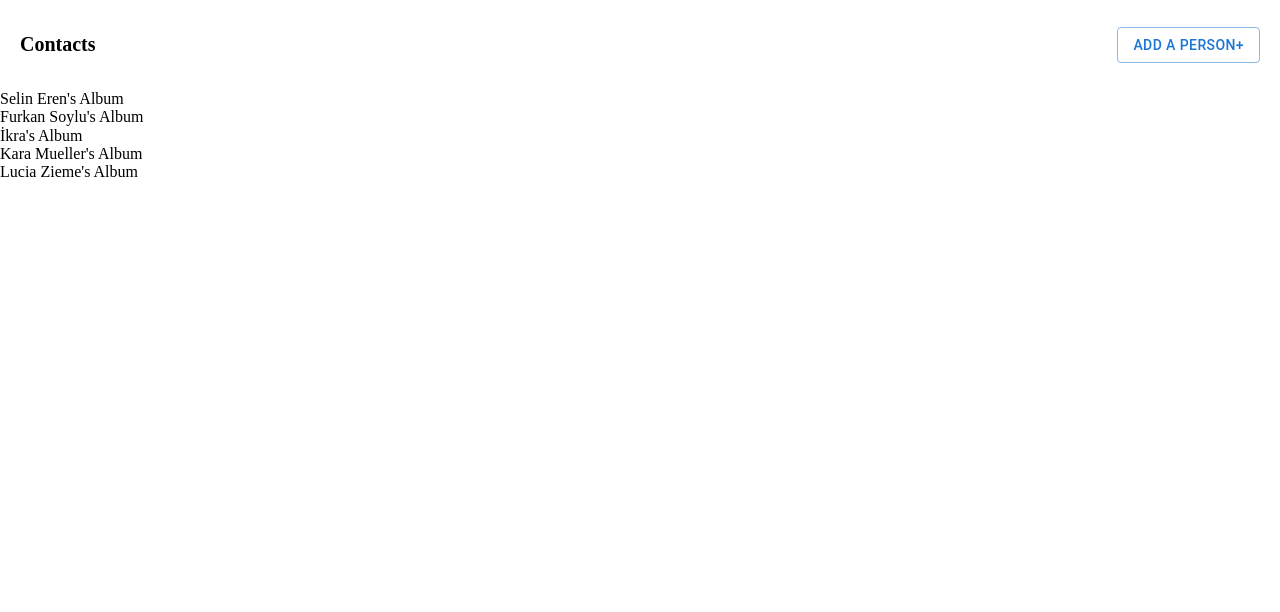
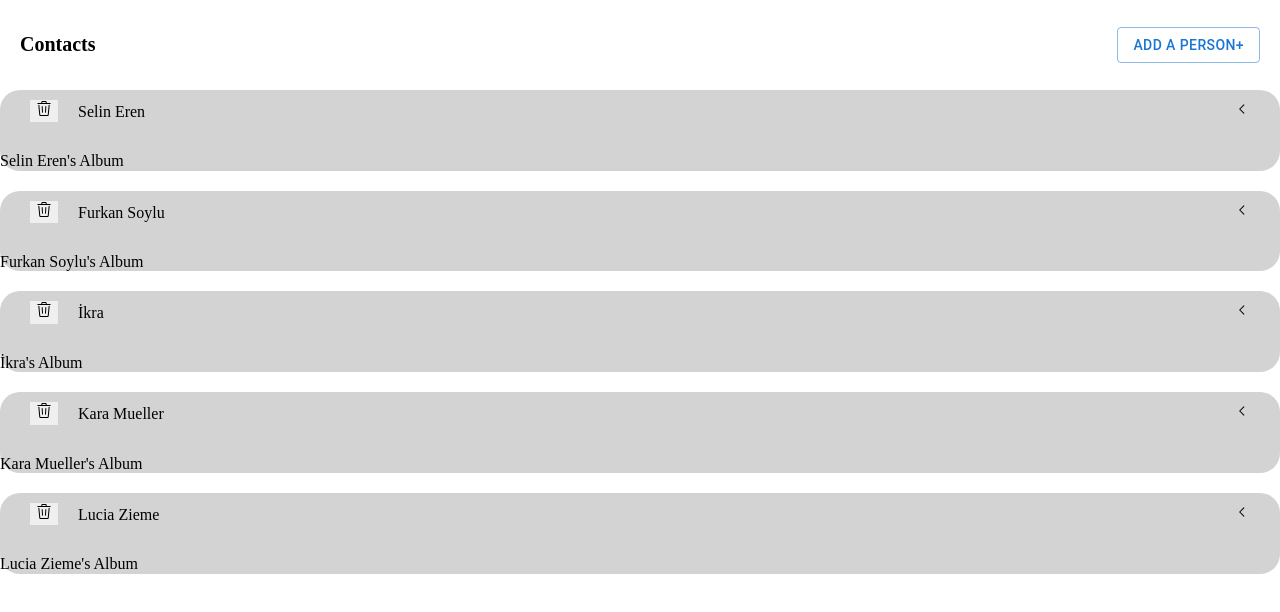
Before and after one commit to furkansylu97/ReduxToolkitQueryProject, a React (Vite) app in the folder ReduxToolkitQueryProject/: page / in a window 1280 px wide. Shown: the top 612 px of the page. Built offline with nearby package versions, Linux system fonts and the light colour scheme; data requests are answered from the project's data file.

Commit message:
Html and Css Edits were performed

```diff
--- a/ReduxToolkitQueryProject/src/App.css
+++ b/ReduxToolkitQueryProject/src/App.css
@@ -8,3 +8,16 @@
 .TopArrangement h1{
     font-size: 20px;
 }
+
+.panelDiv {
+  background-color: lightgrey;
+  border-radius: 20px;
+}
+
+.contentsWrapper {
+    display: flex;
+    justify-content: space-between;
+    align-items: center;
+    margin: 20px;
+    padding: 10px;
+}
--- a/ReduxToolkitQueryProject/src/components/ExpandablePanel.jsx
+++ b/ReduxToolkitQueryProject/src/components/ExpandablePanel.jsx
@@ -1,11 +1,19 @@
-import React from 'react'
+import React from "react";
+import { GoChevronLeft, GoChevronDown } from "react-icons/go";
 
-function ExpandablePanel({children}) {
+function ExpandablePanel({ header, children }) {
   return (
-    <div>
-        {children}
+    <div className="panelDiv">
+      <div className="contentsWrapper">
+        <div className="topArrangement">{header}</div>
+        <div>
+          <GoChevronLeft />
+        </div>
+      </div>
+
+      {children}
     </div>
-  )
+  );
 }
 
-export default ExpandablePanel
+export default ExpandablePanel;
--- a/ReduxToolkitQueryProject/src/components/UsersListItem.jsx
+++ b/ReduxToolkitQueryProject/src/components/UsersListItem.jsx
@@ -1,11 +1,22 @@
 import React from 'react'
 import ExpandablePanel from './ExpandablePanel'
 import AlbumList from './AlbumList'
+import { GoTrash } from "react-icons/go";
 
 function UsersListItem({user}) {
+
+  const header = (
+    <>
+      <button style={{ marginRight: '20px', border: 'none' }}>
+        <GoTrash />
+      </button>
+      {user.name}
+    </>
+  )
+
   return (
     <div>
-      <ExpandablePanel>
+      <ExpandablePanel header={header}>
         <AlbumList user={user} />
       </ExpandablePanel>
     </div>
```
